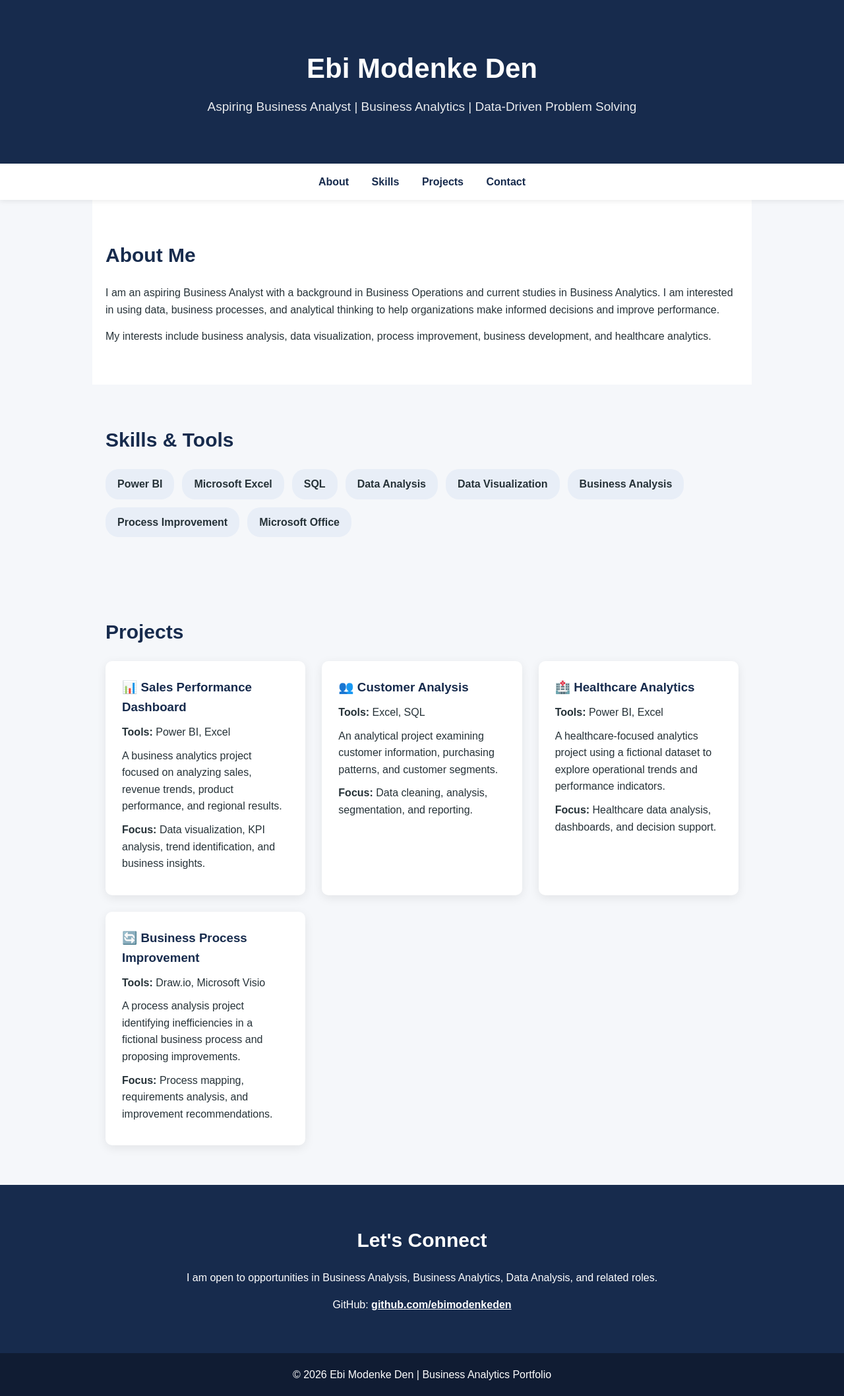
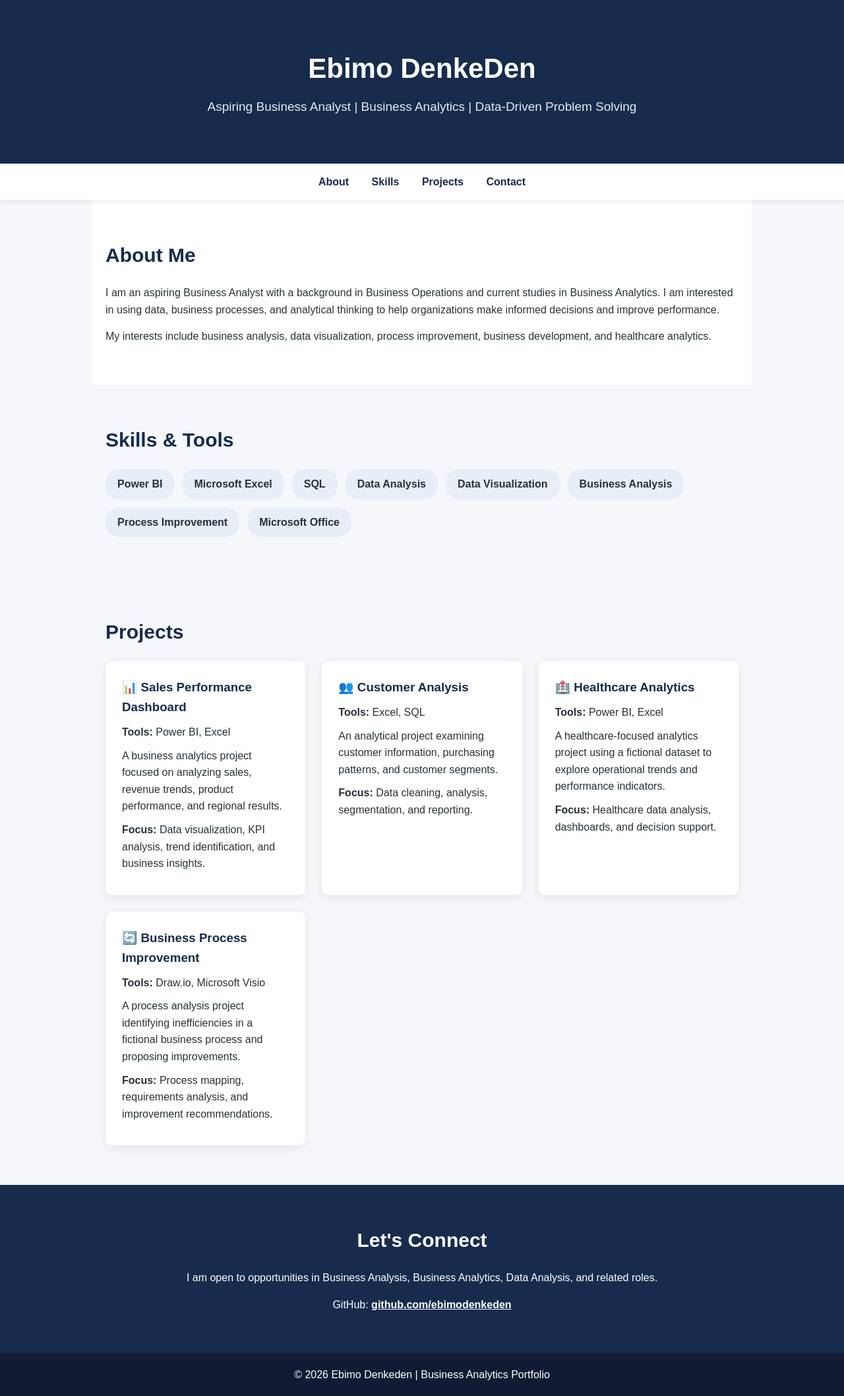
Before and after one commit to ebimodenkeden/ebimodenkeden.github.io, a plain HTML site: page index.html in a window 1280 px wide. Shown: the whole page at 66% size. Drawn offline with Linux system fonts and the light colour scheme.

Commit message:
Update index.html

```diff
--- a/index.html
+++ b/index.html
@@ -3,7 +3,7 @@
 <head>
     <meta charset="UTF-8">
     <meta name="viewport" content="width=device-width, initial-scale=1.0">
-    <title>Ebi Modenke Den | Business Analytics Portfolio</title>
+    <title>Ebimo Denkeden | Business Analytics Portfolio</title>
 
     <style>
         * {
@@ -132,7 +132,7 @@
 <body>
 
     <header>
-        <h1>Ebi Modenke Den</h1>
+        <h1>Ebimo DenkeDen</h1>
         <p>Aspiring Business Analyst | Business Analytics | Data-Driven Problem Solving</p>
     </header>
 
@@ -273,7 +273,7 @@
     </section>
 
     <footer>
-        © 2026 Ebi Modenke Den | Business Analytics Portfolio
+        © 2026 Ebimo Denkeden | Business Analytics Portfolio
     </footer>
 
 </body>
```
